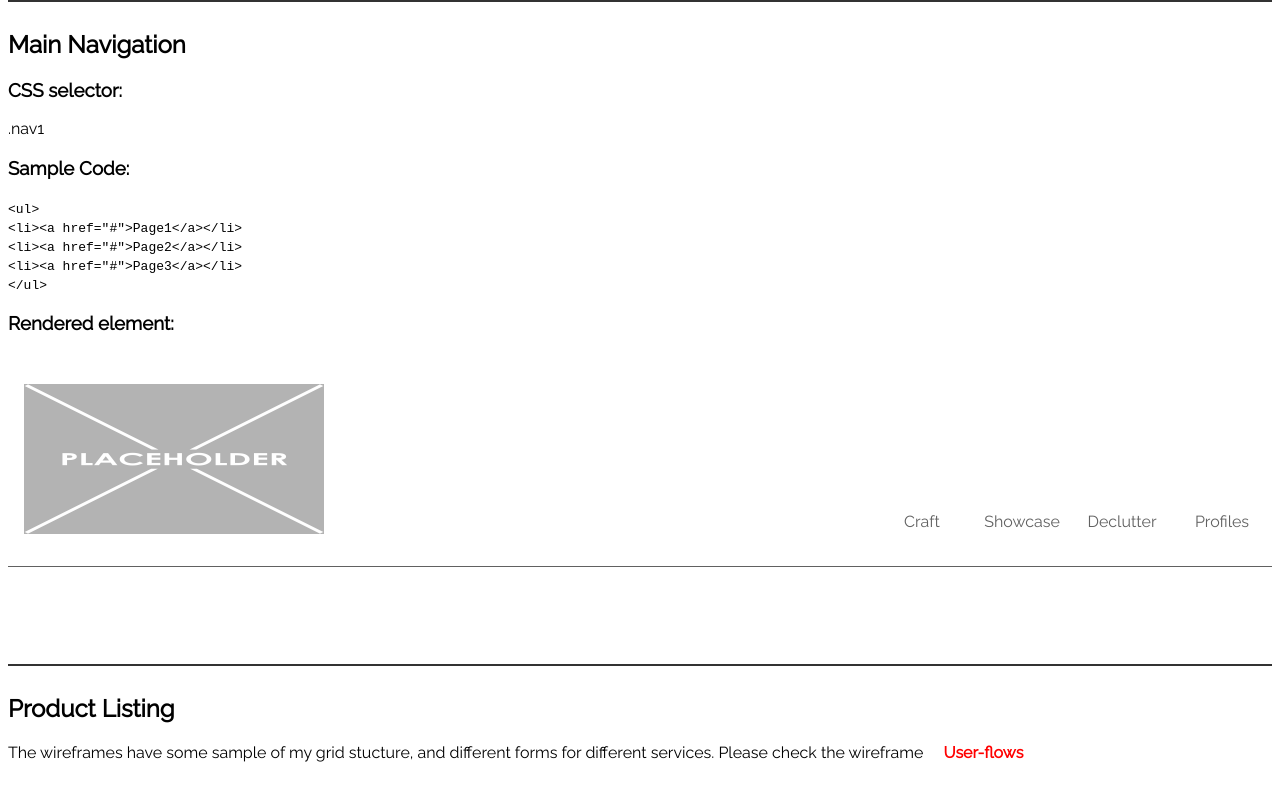
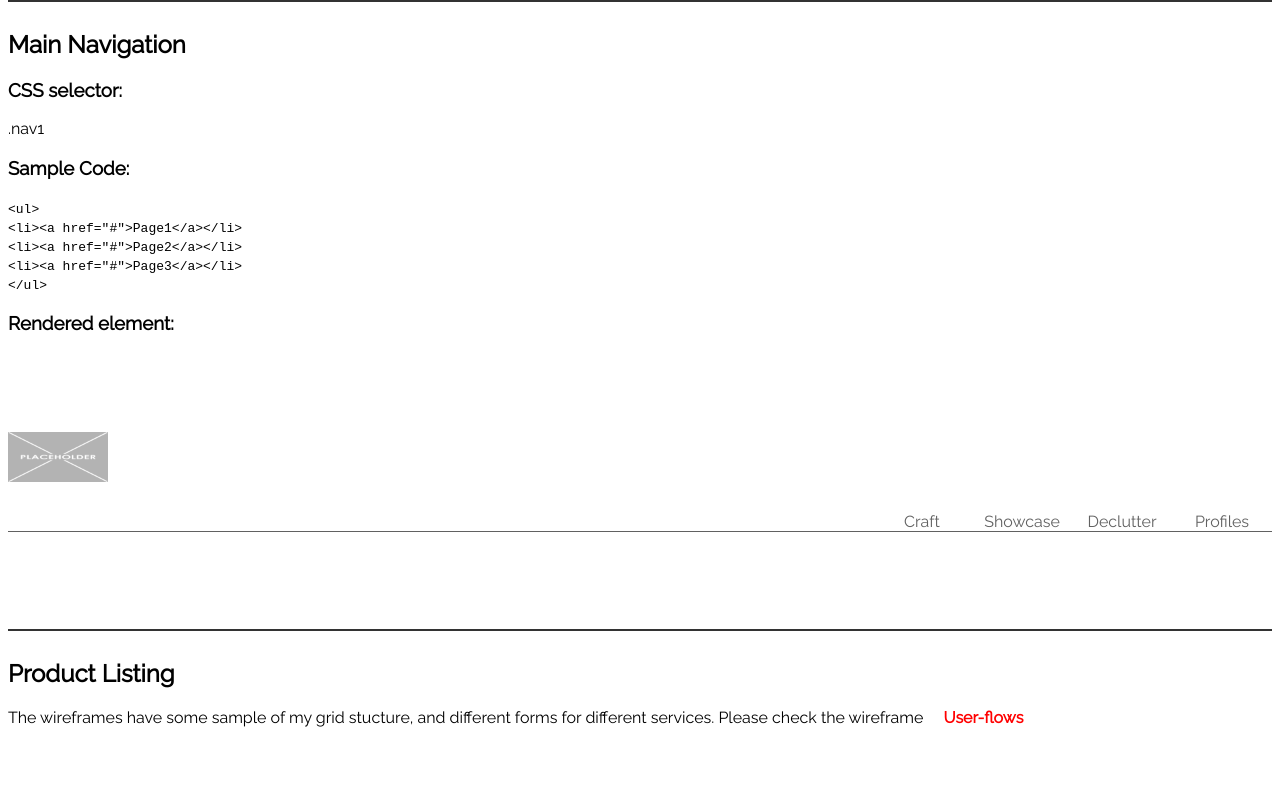
Before and after one commit to RickyLalli/IAT339-Project-2, a plain HTML site: page iat339_p1_final/index.html in a window 1280 px wide. Shown: the part 3220-4020 px from the top of the page. After the commit the page ends 3987 px from the top, so only its background shows below. Drawn offline with Linux system fonts and the light colour scheme.

Commit message:
Made changes to the navigation bar. Commit

```diff
--- a/iat339_p1_final/css/main.css
+++ b/iat339_p1_final/css/main.css
@@ -120,6 +120,8 @@ li.nav1{
 
 
 
+
+
 /*//resources from W3school navigation button*/
 li.nav1, a.nav1 {
 	display: block;
@@ -139,27 +141,30 @@ li.nav2{
 
 li.nav2, a.nav2{
 	width: 40%;
-	display: block;
-	padding: 1rem 0.5rem;
+	display: inline;
+	padding: 5rem 0 0;
 
 	text-decoration: none;
 
 }
 
 img.nav1{
-	width:300px;
-	display: block;
+	width:100px;
+	display: inline;
 
 }
 
 a.nav1{
+
 	color:#616161;
 	text-decoration: none;
 	background-color: white;
 }
 
+
 a.nav1:hover, a.nav1:focus{
-	text-decoration: underline;
+	text-decoration: none;
+  color: #90CAF9;
 }
 
 
```
Also changed, not shown: 2 other files.
